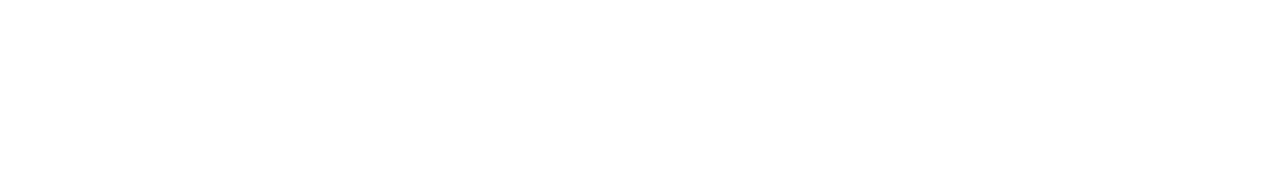
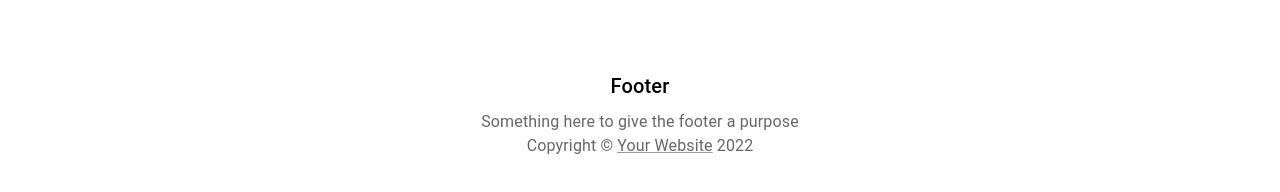
Before and after one commit to k4-100/mui-tutorial, a React (Create React App) app: page / in a window 1280 px wide. Shown: the part 1239-1431 px from the top of the page. Before the commit the page ends 1253 px from the top, so only its background shows below. Built offline with nearby package versions, Linux system fonts and the light colour scheme.

Commit message:
Added footer

```diff
--- a/src/App.js
+++ b/src/App.js
@@ -12,6 +12,7 @@
   CardContent,
   CardMedia,
   Grid,
+  Link,
 } from "@mui/material";
 import { CameraAlt } from "@mui/icons-material";
 
@@ -38,6 +39,33 @@
         <Button size="small">Edit</Button>
       </CardActions>
     </Card>
+  );
+};
+
+const Footer = () => {
+  return (
+    <footer>
+      <Container sx={{ width: 1 / 2, my: 7 }}>
+        <Typography variant="h6" align="center" sx={{ mb: 1 }}>
+          Footer
+        </Typography>
+        <Typography variant="body1" align="center" color="text.secondary">
+          Something here to give the footer a purpose
+        </Typography>
+        <Typography variant="body1" align="center" color="text.secondary">
+          Copyright ©
+          <Link
+            href="#"
+            color="text.secondary"
+            underline="always"
+            sx={{ mx: 0.5 }}
+          >
+            Your Website
+          </Link>
+          2022
+        </Typography>
+      </Container>
+    </footer>
   );
 };
 
@@ -111,6 +139,7 @@
           </Grid>
         </Grid>
       </Container>
+      <Footer />
     </>
   );
 }
```
